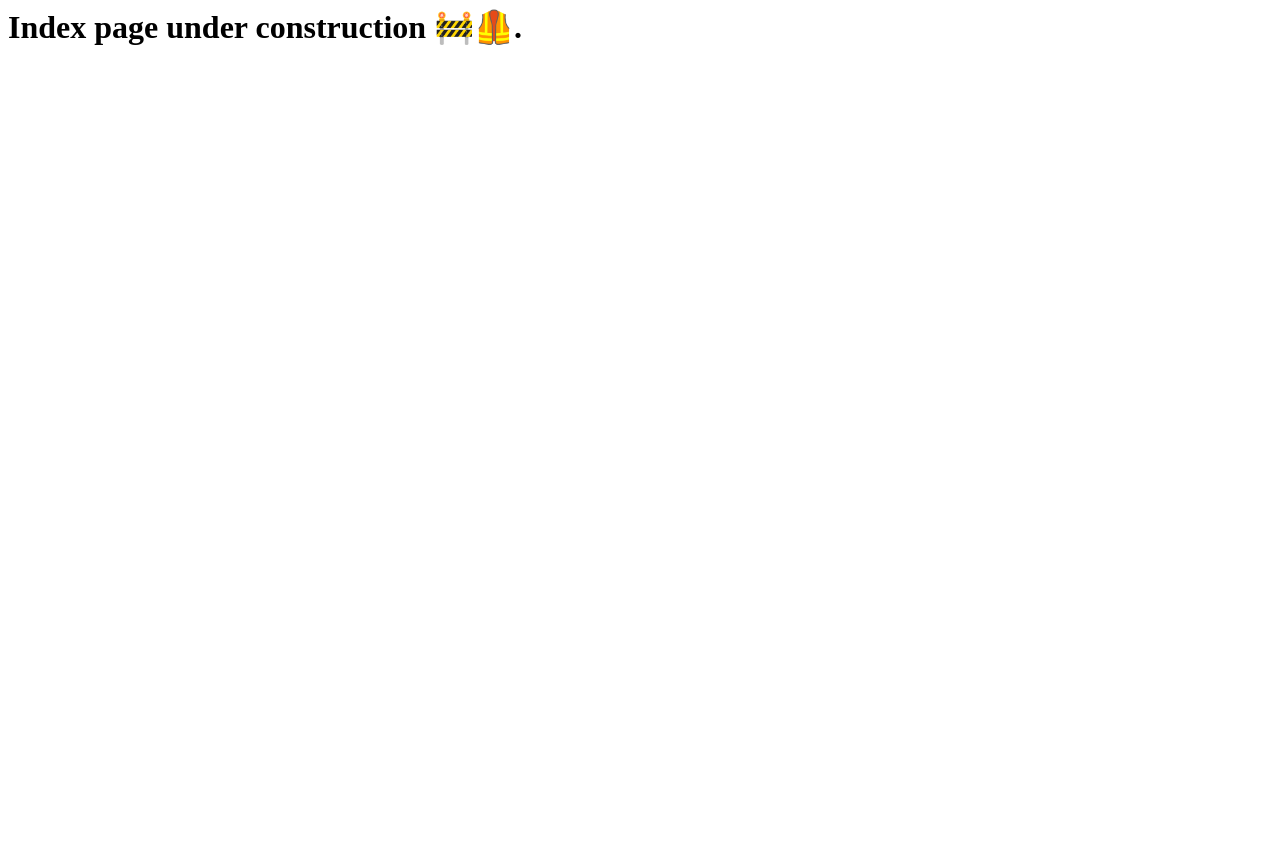
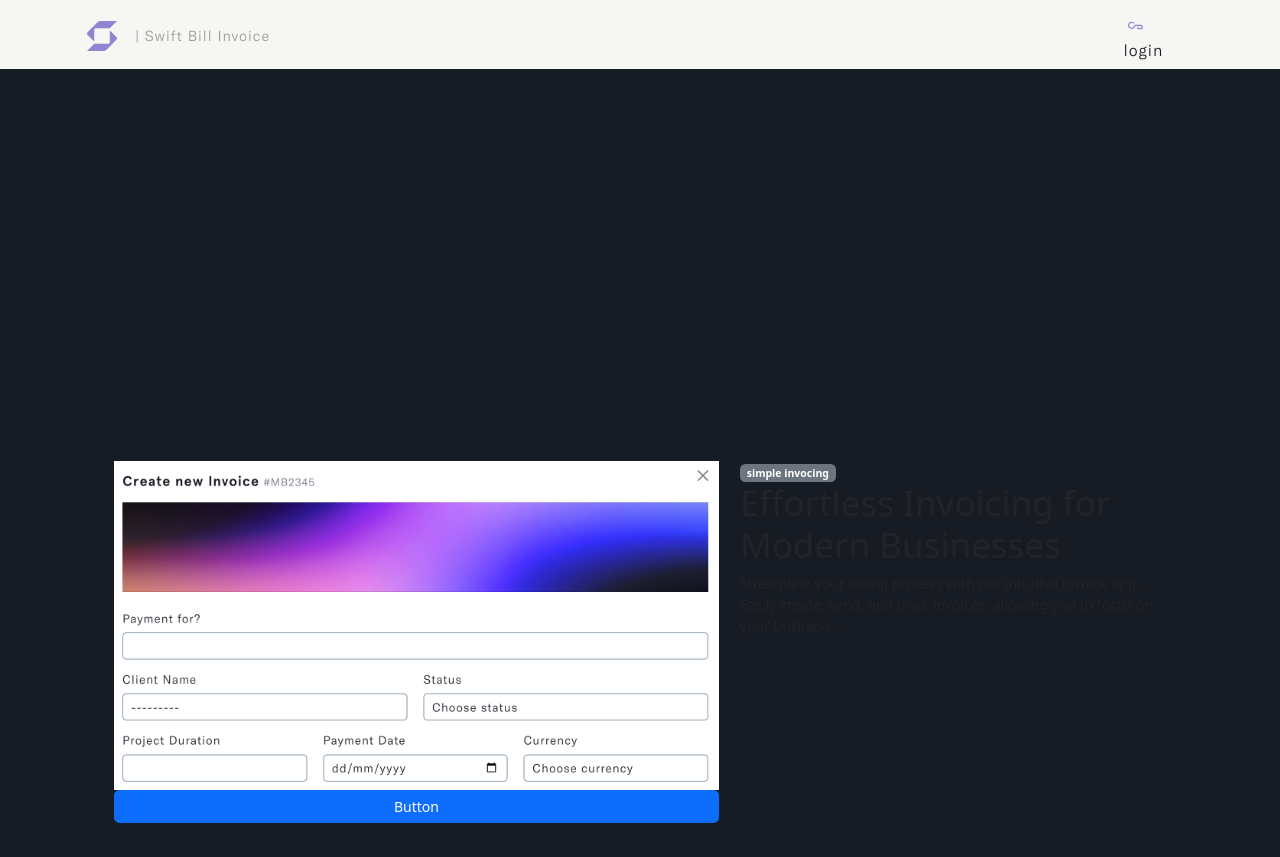
Before and after one commit to DavidDanso/swift-bill-invoice, a Django app: page / in a window 1280 px wide. Before the commit the page ends 45 px from the top, so only its background shows below. Run offline with Django 4.2, Linux system fonts and the light colour scheme; some libraries are stand-ins or nearby versions.

Commit message:
hero-banner to index page

```diff
--- a/invoice/urls.py
+++ b/invoice/urls.py
@@ -2,7 +2,6 @@ from django.urls import path
 from . import views
 
 urlpatterns = [
-    path('', views.homePage, name='home'),
     path('dashboard', views.dashboard_page, name='dashboard'),
     path('invoice', views.create_invoice, name='invoice'),
     path('clients', views.create_client, name='clients'),
--- a/invoice/views.py
+++ b/invoice/views.py
@@ -1,8 +1,6 @@
 from django.shortcuts import render, redirect
-from django.http import HttpResponse
 from django.contrib import messages
 from django.contrib.auth.decorators import login_required
-from django.core.paginator import Paginator, PageNotAnInteger, EmptyPage
 from .models import *
 from .forms import ClientCreationForm, InvoiceCreationForm
 from django.db.models import Sum
@@ -13,10 +11,6 @@ from datetime import datetime
 
 
 # Create your views here.
-########################################## home page views
-def homePage(request):
-    return HttpResponse("<h1>Index page under construction 🚧🦺.</h1>")
-
 ########################################## dashboard page views
 @login_required(login_url='login')
 def dashboard_page(request):
--- a/static/css/main.css
+++ b/static/css/main.css
@@ -81,27 +81,40 @@ a:hover {
   border-radius: 6px;
 }
 
-/* django message styles */
-#alert_message {
-  width: 80%;
-  text-align: center;
+/****************************************** NAVIGATION ************************************/
+#mainNav {
+  transform: translateY(0);
+  transition: padding-top 0.3s, padding-bottom 0.3s;
+  padding-top: 3px;
+  padding-bottom: 0px;
+  background: var(--text-color);
+  transform: translateY(0);
+  opacity: 1;
+  z-index: 9;
+  width: 100vw;
+}
+#logo {
+  width: 35px;
+  height: auto;
+  margin-left: 20%;
+  margin-top: 10%;
+  margin-bottom: 10%;
+}
+.left--links li {
+  font-family: var(--text-font);
+  color: #999;
   letter-spacing: 1px;
+  font-size: 1.7vh;
+}
+#rightNav a {
   font-family: var(--text-font);
-  font-size: 1.1rem;
-  margin-top: 2%;
-  position: absolute;
-  top: 10%;
-  left: 10%;
-  z-index: 100;
-  border: none;
+  color: var(--main-color);
+  letter-spacing: 1px;
+  font-size: 2vh;
+  margin-bottom: -3%;
 }
-.alert-error {
-  background: #dc8686 !important;
-  color: var(--main-color) !important;
-}
-.alert-success {
-  background: #c3e2c2 !important;
-  color: var(--main-color) !important;
+#lock-img {
+  width: 7%;
 }
 
 /****************************************** Hero-Section ************************************/
@@ -155,6 +168,31 @@ footer p {
 }
 /************************ Extra large devices (large desktops, 1200px and up) ********************************/
 @media (min-width: 1200px) {
+  /* logo */
+  #logo {
+    width: 30px;
+    margin-left: 20%;
+    margin-top: 5%;
+    margin-bottom: 5%;
+  }
+
+  .left--links {
+    margin-left: 1%;
+  }
+  .left--links li {
+    letter-spacing: 1px;
+    font-size: 1.8vh;
+  }
+  #rightNav a {
+    letter-spacing: 1px;
+    font-size: 2vh;
+    margin-bottom: 0%;
+  }
+  #lock-img {
+    width: 35%;
+    vertical-align: middle;
+  }
+
   /****** hero-Section ******/
 }
 
--- a/user/templates/user/index.html
+++ b/user/templates/user/index.html
@@ -51,6 +51,50 @@
     data-target="#mainNav"
   >
     <!--======================== Main-Section ================================-->
+    <!--======================== Nav-Section ================================-->
+    <nav class="navbar navbar-expand-lg fixed-top menu" id="mainNav">
+      <div class="container">
+        <a class="navbar-brand" href="#">
+          <img
+            src="{% static '/images/swift_logo.svg' %}"
+            class="img-fluid"
+            id="logo"
+            alt="logo"
+          />
+        </a>
+
+        <button
+          class="navbar-toggler"
+          type="button"
+          data-bs-toggle="collapse"
+          data-bs-target="#navbarSupportedContent"
+          aria-controls="navbarSupportedContent"
+          aria-expanded="false"
+          aria-label="Toggle navigation"
+        >
+          <span class="navbar-toggler-icon"></span>
+        </button>
+        <div class="collapse navbar-collapse" id="navbarSupportedContent">
+          <ul class="navbar-nav me-auto mb-2 mb-lg-0 left--links">
+            <li class="nav-item">| Swift Bill Invoice</li>
+          </ul>
+          <ul class="navbar-nav mb-2 mb-lg-0" id="rightNav">
+            <li class="nav-item dropdown">
+              <a class="nav-link" href="{% url 'login' %}">
+                <img
+                  src="{% static 'images/lock.svg' %}"
+                  class="img-fluid"
+                  id="lock-img"
+                  alt="lock-img"
+                />
+                login
+              </a>
+            </li>
+          </ul>
+        </div>
+      </div>
+    </nav>
+
     <main>
       <!--=========================================== smooth-scroll-effect ===============================-->
       <div data-scroll class="page page--layout-2" id="main">
@@ -59,11 +103,40 @@
 
         <!--=========================================== Hero-Text ===============================-->
         <div id="hero">
-          <div class="container-fluid">
-            <div class="hero-intro"></div>
+          <div class="container">
+            <div class="hero-intro">
+              <div class="row">
+                <div class="col-md-7 order-last order-md-first">
+                  <img
+                    src="{% static 'images/index-img.png' %}"
+                    id="index-img"
+                    class="img-fluid"
+                    alt="index-img"
+                  />
+                  <div class="d-grid gap-2">
+                    <button class="btn btn-primary" type="button">
+                      Button
+                    </button>
+                  </div>
+                </div>
+                <!-- end col -->
+
+                <div class="col-md-5 order-first order-md-last">
+                  <span class="badge text-bg-secondary">simple invocing</span>
+                  <h1>Effortless Invoicing for Modern Businesses</h1>
+                  <p>
+                    Streamline your billing process with our intuitive invoice
+                    app. Easily create, send, and track invoices, allowing you
+                    to focus on your business.
+                  </p>
+                </div>
+                <!-- end col -->
+              </div>
+              <!-- end row -->
+            </div>
             <!-- End hero-intro-->
           </div>
-          <!-- End container-fluid -->
+          <!-- End container -->
         </div>
         <!-- End hero -->
       </div>
--- a/user/urls.py
+++ b/user/urls.py
@@ -2,6 +2,7 @@ from django.urls import path
 from . import views
 
 urlpatterns = [
+    path('', views.homePage, name='home'),
     path('profile', views.profilePage, name='profile'),
     path('login', views.loginPage, name='login'),
     path('logout', views.logoutPage, name='logout'),
--- a/user/views.py
+++ b/user/views.py
@@ -9,6 +9,11 @@ from .models import *
 ################################ welcome_email view
 def welcomeEmail(request):
     return render(request, 'welcome_email.html')
+
+########################################## home page views
+def homePage(request):
+    context = {}
+    return render(request, 'user/index.html', context)
 
 
 ########################################## profile page views
```
Also changed, not shown: db.sqlite3, static/images/index-img.png (added), static/images/lock.svg (added), static/images/logo.png (deleted), static/images/statistic.png (deleted).
